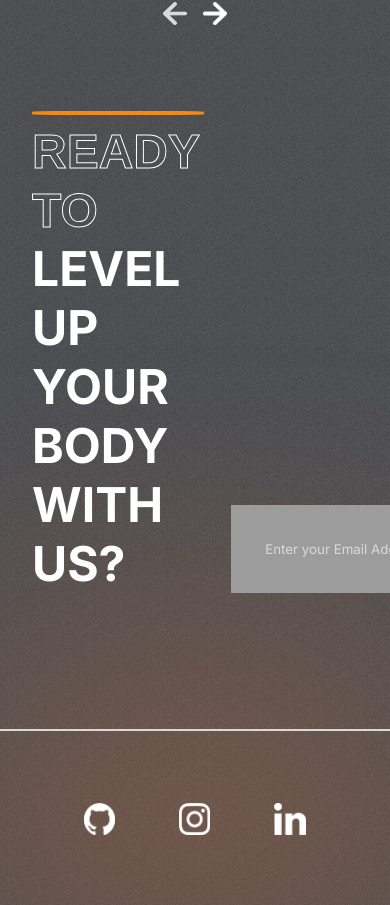
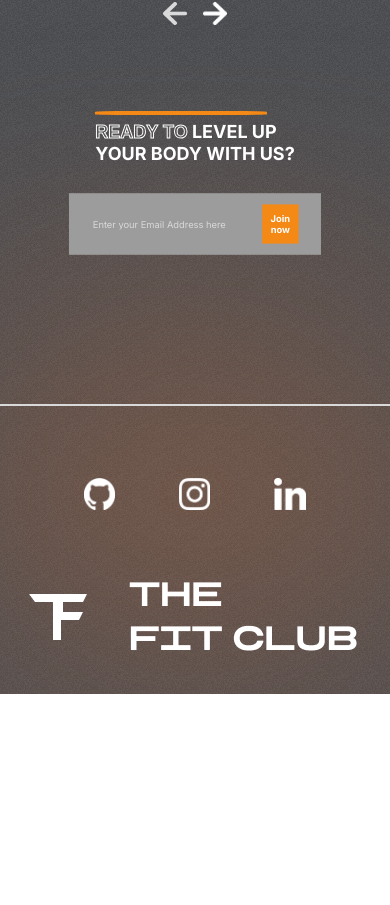
Before and after one commit to addis-ale/gym-app, a React (Create React App) app: page / in a window 390 px wide. Shown: the part 5462-6367 px from the top of the page. After the commit the page ends 6156 px from the top, so only its background shows below. Built offline with nearby package versions, Linux system fonts and the light colour scheme.

Commit message:
initial commit

```diff
--- a/src/components/JoinUs/JoinUs.css
+++ b/src/components/JoinUs/JoinUs.css
@@ -49,3 +49,18 @@
   background-color: var(--orange);
   color: white;
 }
+@media screen and (max-width: 768px) {
+  .join-us {
+    flex-direction: column;
+    align-items: center;
+    gap: 1rem;
+  }
+  .join-header {
+    font-size: large;
+    flex-direction: column;
+  }
+
+  .email-container {
+    transform: scale(0.7);
+  }
+}
```
